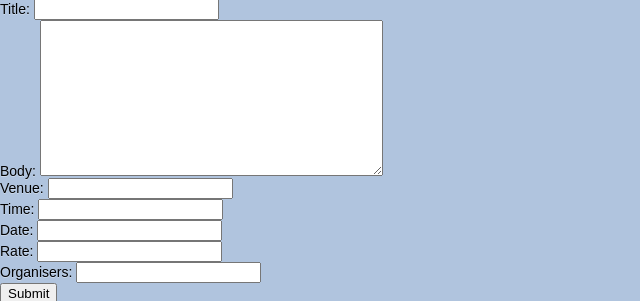
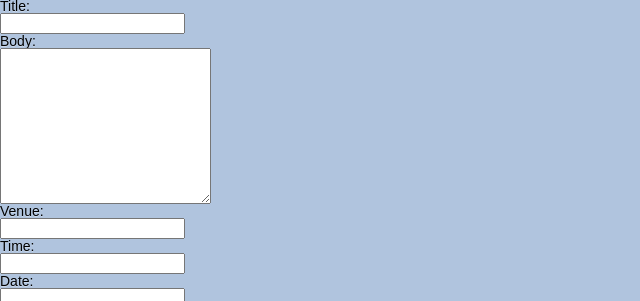
Before and after one commit to 9naQuame/MobileUniversity, a Django app: page /mobile/eventadd/ in a window 1280 px wide. Shown: the part 118-419 px from the top of the page, without its empty margins (0-640 px from the left). Run offline with Django 3.2, Linux system fonts and the light colour scheme; parts of the project's set-up code (start-up, migrations or seed data) failed here and were passed over.

Commit message:
lady.css edited to cater for eventadd.py

```diff
--- a/myMobileUni/mobile/views.py
+++ b/myMobileUni/mobile/views.py
@@ -42,6 +42,7 @@ class SearchForm(forms.Form):
 
 class EventForm(ModelForm):
 	date = forms.DateField(widget=SelectDateWidget())
+	body = forms.CharField(widget=forms.Textarea(attrs={'class':'eventBody'}))
 	#time = forms.TimeField(widget=SelectTimeWidget())
 	class Meta:
 		model = Event
--- a/myMobileUni/static/lady.css
+++ b/myMobileUni/static/lady.css
@@ -22,7 +22,14 @@ body {
     width: 100%;
 }
 
+label {
 
+display: block;
+}
+
+.eventBody {
+	width: 205px;
+}
 body {
     background: none repeat scroll 0 0 white;
     color: black;
--- a/myMobileUni/templates/mobile/eventlist.html
+++ b/myMobileUni/templates/mobile/eventlist.html
@@ -10,8 +10,8 @@ background-color:#b0c4de;
 </style>
 </head>
 
-<div><h3>Events</h3>
-<a href="/mobile/eventadd/">Add Event</a></div>
+<div><h3>Events</h3></div>
+<p><a href="/mobile/eventadd/">Add Event</a></p>
 <br />
 {% for event in event_list reversed %}
 <a href="/mobile/eventdetail/{{ event.id }}"><div>{{ event.title }} >>
```
